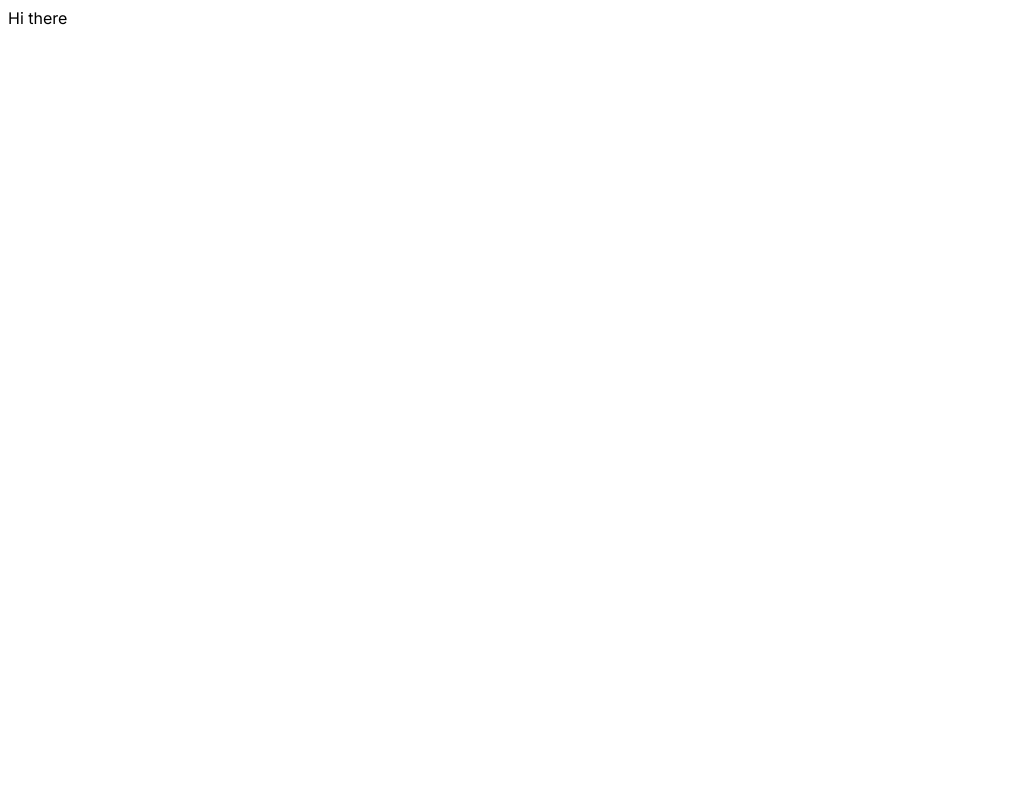
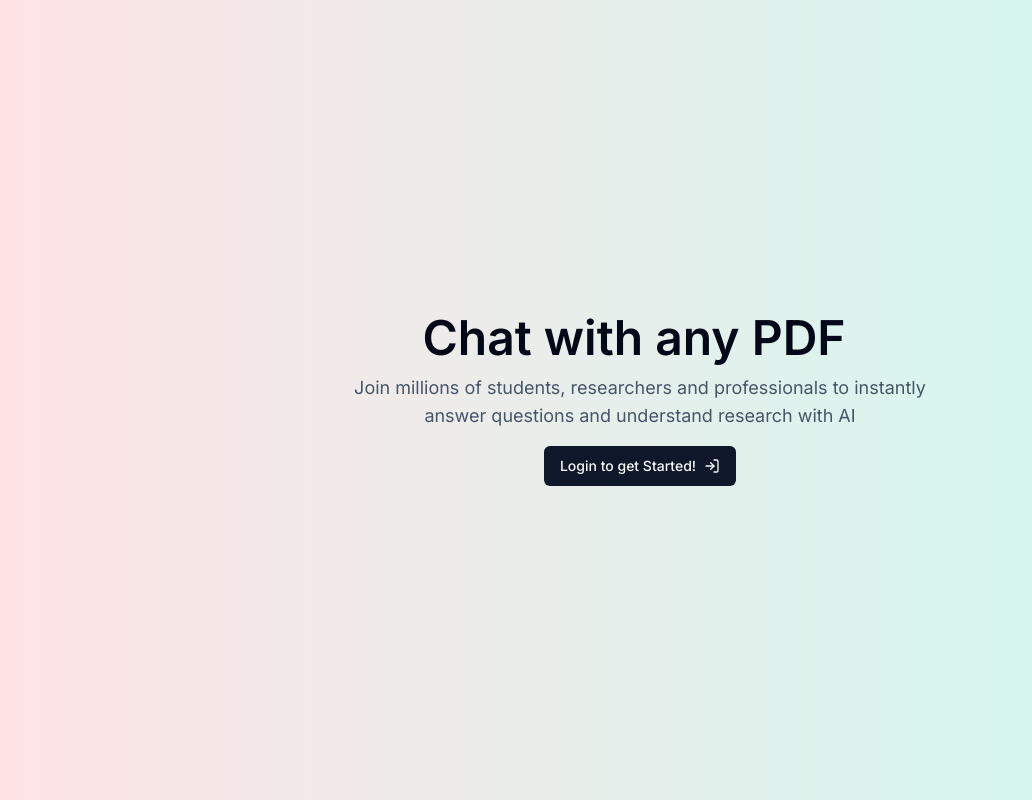
Before and after one commit to SaiyedRushan/PDF-AIChatBot, a Next.js app: page / in a window 1280 px wide. Shown: the whole page, without its empty margins (0-1032 px from the left). Built offline with nearby package versions, Linux system fonts and the light colour scheme; no server answers.

Commit message:
set up clerk auth

```diff
--- a/package.json
+++ b/package.json
@@ -9,6 +9,7 @@
     "lint": "next lint"
   },
   "dependencies": {
+    "@clerk/nextjs": "^5.1.6",
     "@radix-ui/react-slot": "^1.1.0",
     "class-variance-authority": "^0.7.0",
     "clsx": "^2.1.1",
--- a/src/app/layout.tsx
+++ b/src/app/layout.tsx
@@ -1,11 +1,12 @@
 import type { Metadata } from "next"
 import { Inter } from "next/font/google"
+import "./globals.css"
+import { ClerkProvider } from "@clerk/nextjs"
 
 const inter = Inter({ subsets: ["latin"] })
 
 export const metadata: Metadata = {
-  title: "Create Next App",
-  description: "Generated by create next app",
+  title: "Chat AI PDF",
 }
 
 export default function RootLayout({
@@ -14,8 +15,10 @@
   children: React.ReactNode
 }>) {
   return (
-    <html lang='en'>
-      <body className={inter.className}>{children}</body>
-    </html>
+    <ClerkProvider>
+      <html lang='en'>
+        <body className={inter.className}>{children}</body>
+      </html>
+    </ClerkProvider>
   )
 }
--- a/src/app/page.tsx
+++ b/src/app/page.tsx
@@ -1,5 +1,50 @@
-import Image from "next/image"
+import { Button } from "@/components/ui/button"
+import { UserButton } from "@clerk/nextjs"
+import { auth } from "@clerk/nextjs/server"
+import { ArrowRight, LogIn } from "lucide-react"
+import Link from "next/link"
 
-export default function Home() {
-  return <div>Hi there</div>
+export default async function Home() {
+  const { userId } = await auth()
+  const isAuth = !!userId
+
+  return (
+    <div className='w=screen min-h-screen bg-gradient-to-r from-rose-100 to-teal-100'>
+      <div className='absolute top-1/2 left-1/2 -translate-x-1/2 -translate-y-1/2'>
+        <div className='flex flex-col items-center text-center'>
+          <div className='flex items-center'>
+            <h1 className='mr-3 text-5xl font-semibold'>Chat with any PDF</h1>
+            <UserButton afterSignOutUrl='/' />
+          </div>
+
+          <div className='flex mt-2'>
+            {isAuth && (
+              <>
+                <Link href={`/chat/`}>
+                  <Button>
+                    Go to Chats <ArrowRight className='ml-2' />
+                  </Button>
+                </Link>
+              </>
+            )}
+          </div>
+
+          <p className='max-w-xl mt-1 text-lg text-slate-600'>Join millions of students, researchers and professionals to instantly answer questions and understand research with AI</p>
+
+          <div className='w-full mt-4'>
+            {isAuth ? (
+              <h1>File Upload</h1>
+            ) : (
+              <Link href='/sign-in'>
+                <Button>
+                  Login to get Started!
+                  <LogIn className='w-4 h-4 ml-2' />
+                </Button>
+              </Link>
+            )}
+          </div>
+        </div>
+      </div>
+    </div>
+  )
 }
--- /dev/null
+++ b/src/middleware.ts
@@ -0,0 +1,11 @@
+import { clerkMiddleware, createRouteMatcher } from "@clerk/nextjs/server"
+
+const isProtectedRoute = createRouteMatcher([])
+
+export default clerkMiddleware((auth, req) => {
+  if (isProtectedRoute(req)) auth().protect()
+})
+
+export const config = {
+  matcher: ["/((?!.*\\..*|_next).*)", "/", "/(api|trpc)(.*)"],
+}
```
Also changed, not shown: 1 other file (tests, documents, lock files or other folders).
